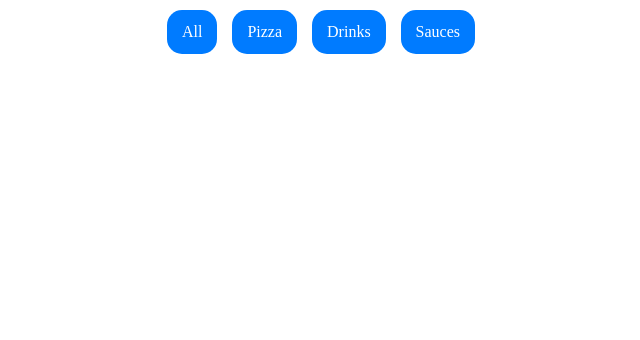
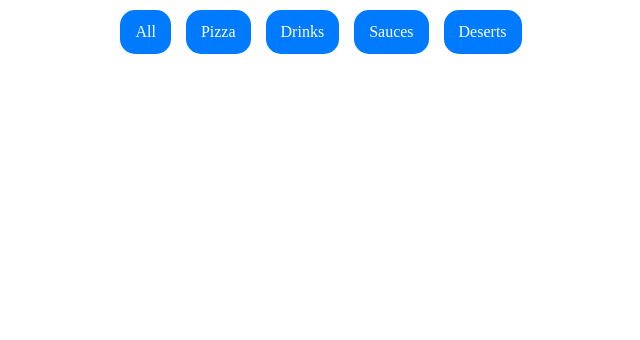
Before and after one commit to aleksandrxxv/Mario-And-Luigis-Pizzeria, a Flask app: page /menu in a window 1280 px wide. Shown: the part 100-440 px from the top of the page, without its empty margins (319-959 px from the left). Run offline with Flask 3, Linux system fonts and the light colour scheme; data that the repository does not hold is empty; some web fonts are replaced.

Commit message:
Deserts tab

```diff
--- a/templates/menu.html
+++ b/templates/menu.html
@@ -8,6 +8,7 @@
     <a class="filter-button" href="/menu/Pizza">Pizza</a>
     <a class="filter-button" href="/menu/Drink">Drinks</a>
     <a class="filter-button" href="/menu/Sauce">Sauces</a>
+    <a class="filter-button" href="/menu/Desert">Deserts</a>
 </div>
 <div class="grid-containero">
     {% for item in items%}
```
